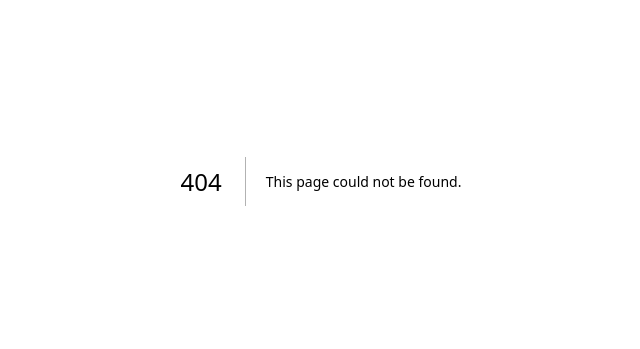
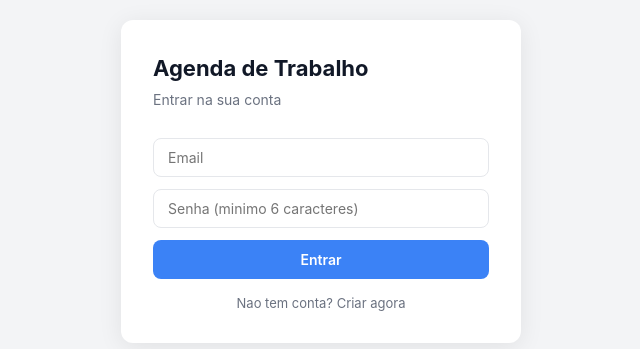
Before and after one commit to fabiocarvalhooo-web/taskflow, a Next.js app: page /login in a window 1280 px wide. Before the commit this address had no page. Shown: the part 219-568 px from the top of the page, without its empty margins (319-959 px from the left). Built offline with nearby package versions, Linux system fonts and the light colour scheme.

Commit message:
fix: pagina de login criada corretamente

```diff
--- /dev/null
+++ b/app/login/page.tsx
@@ -0,0 +1,47 @@
+"use client"
+import { useState } from "react"
+import { supabase } from "@/lib/supabase"
+import { useRouter } from "next/navigation"
+
+export default function LoginPage() {
+  const [email, setEmail] = useState("")
+  const [password, setPassword] = useState("")
+  const [isSignUp, setIsSignUp] = useState(false)
+  const [loading, setLoading] = useState(false)
+  const [error, setError] = useState("")
+  const router = useRouter()
+
+  async function handleSubmit() {
+    setLoading(true); setError("")
+    if (isSignUp) {
+      const { error } = await supabase.auth.signUp({ email, password })
+      if (error) setError(error.message)
+      else { alert("Conta criada! Verifique seu email."); setIsSignUp(false) }
+    } else {
+      const { error } = await supabase.auth.signInWithPassword({ email, password })
+      if (error) setError("Email ou senha incorretos.")
+      else router.push("/")
+    }
+    setLoading(false)
+  }
+
+  return (
+    <div style={{minHeight:"100vh",background:"#f3f4f6",display:"flex",alignItems:"center",justifyContent:"center",padding:20}}>
+      <div style={{background:"white",borderRadius:12,padding:32,width:"100%",maxWidth:400,boxShadow:"0 4px 24px rgba(0,0,0,0.08)"}}>
+        <h1 style={{fontSize:22,fontWeight:700,marginBottom:4,fontFamily:"-apple-system,sans-serif"}}>Agenda de Trabalho</h1>
+        <p style={{color:"#6b7280",fontSize:14,marginBottom:28,fontFamily:"-apple-system,sans-serif"}}>{isSignUp ? "Criar nova conta" : "Entrar na sua conta"}</p>
+        <div style={{display:"flex",flexDirection:"column",gap:12}}>
+          <input type="email" placeholder="Email" value={email} onChange={e=>setEmail(e.target.value)} onKeyDown={e=>e.key==="Enter"&&handleSubmit()} style={{padding:"10px 14px",border:"1px solid #e5e7eb",borderRadius:8,fontSize:14,outline:"none",fontFamily:"-apple-system,sans-serif"}}/>
+          <input type="password" placeholder="Senha (minimo 6 caracteres)" value={password} onChange={e=>setPassword(e.target.value)} onKeyDown={e=>e.key==="Enter"&&handleSubmit()} style={{padding:"10px 14px",border:"1px solid #e5e7eb",borderRadius:8,fontSize:14,outline:"none",fontFamily:"-apple-system,sans-serif"}}/>
+          {error && <div style={{color:"#ef4444",fontSize:13,background:"#fef2f2",padding:"8px 12px",borderRadius:6}}>{error}</div>}
+          <button onClick={handleSubmit} disabled={loading} style={{background:"#3b82f6",color:"white",border:"none",borderRadius:8,padding:"11px",fontSize:14,fontWeight:600,cursor:"pointer",fontFamily:"-apple-system,sans-serif"}}>
+            {loading ? "Aguarde..." : (isSignUp ? "Criar Conta" : "Entrar")}
+          </button>
+          <button onClick={()=>{setIsSignUp(!isSignUp);setError("")}} style={{background:"none",border:"none",color:"#6b7280",fontSize:13,cursor:"pointer",marginTop:4,fontFamily:"-apple-system,sans-serif"}}>
+            {isSignUp ? "Ja tem conta? Entrar" : "Nao tem conta? Criar agora"}
+          </button>
+        </div>
+      </div>
+    </div>
+  )
+}
```
